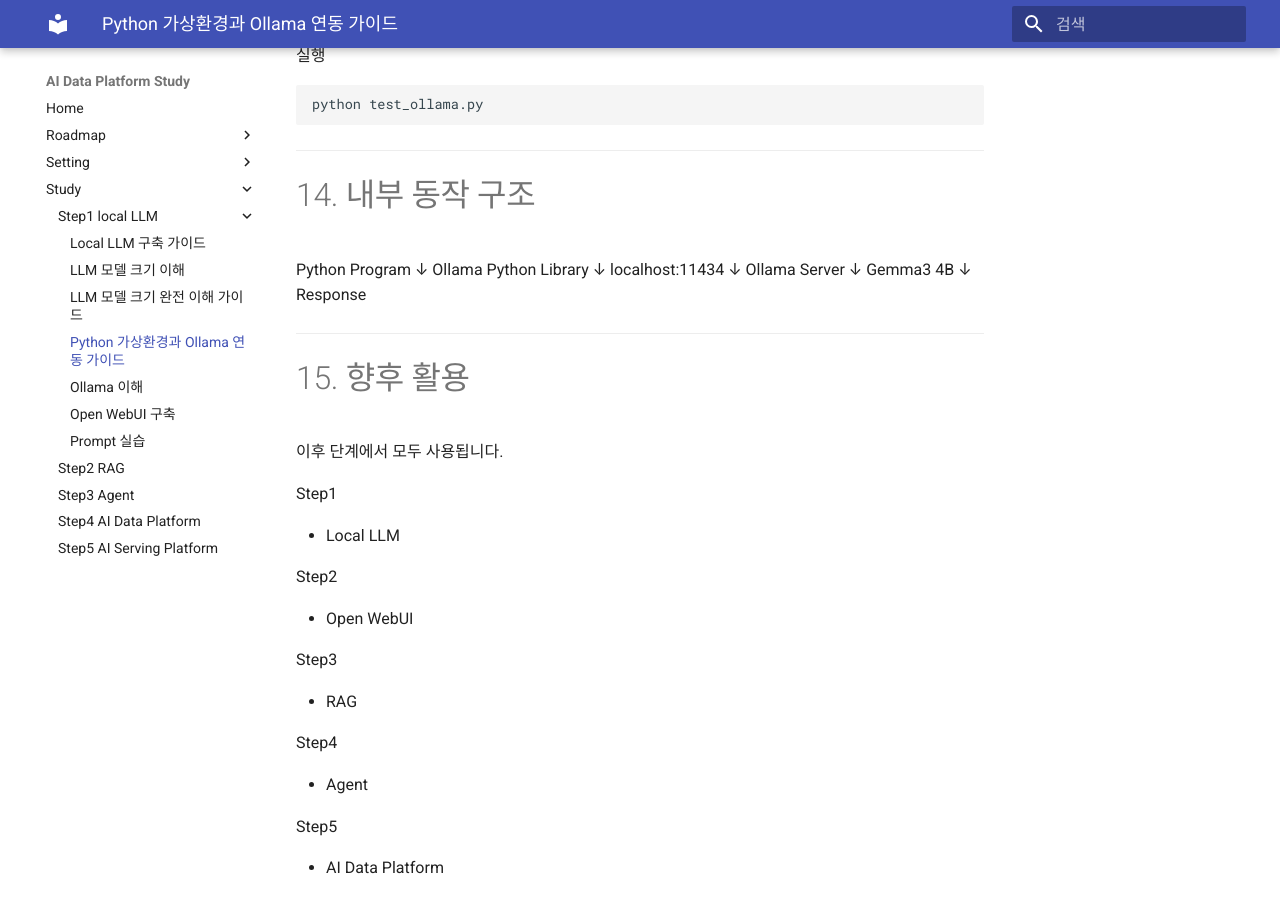
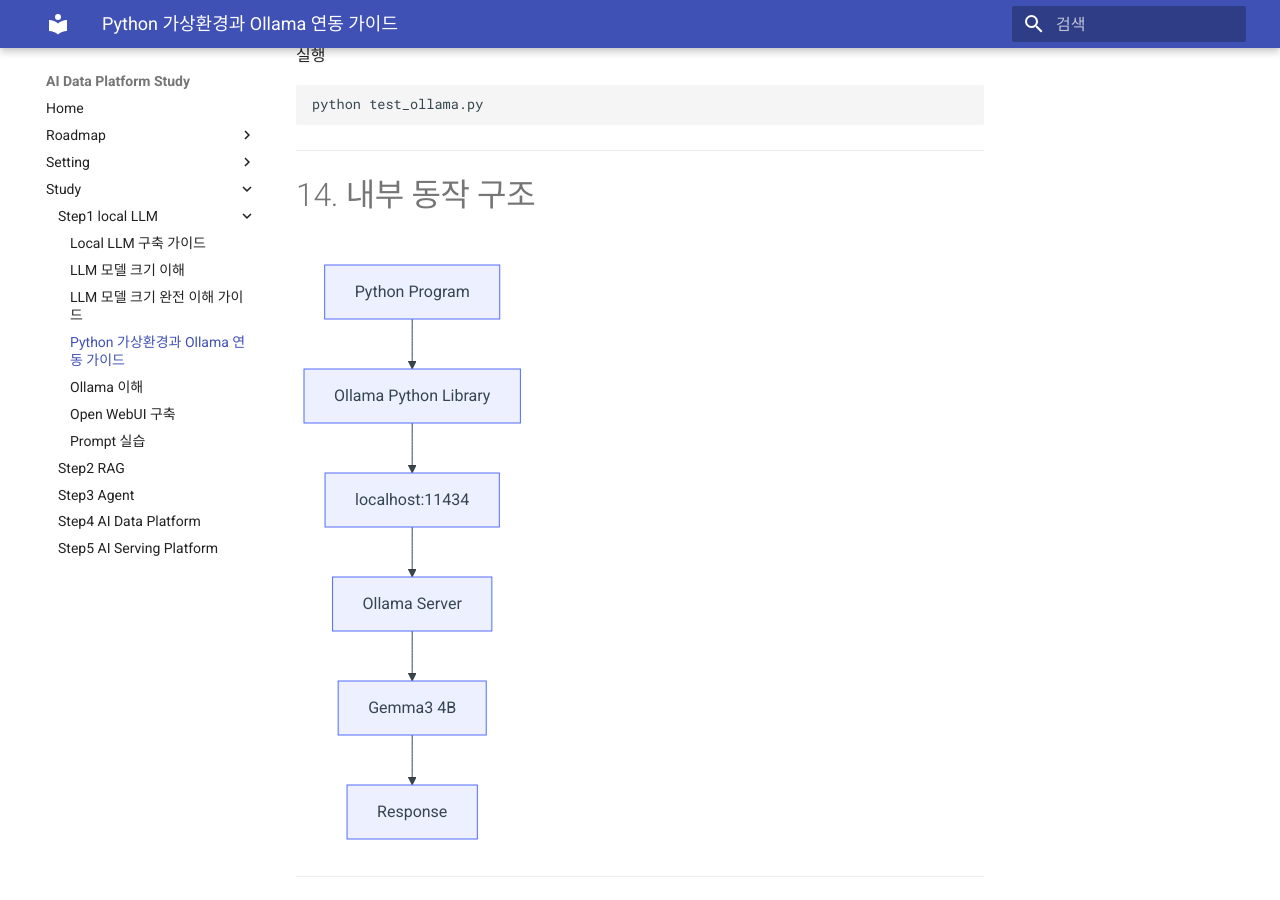
Before and after one commit to Team-AI-Data-Platform/AI-Data-Platform, an MkDocs documentation site: the page built from docs/study/step1/Step1-3_Python_Virtual_Environment_and_Ollama_Guide.md, in a window 1280 px wide and 900 px high, scrolled down 8176 px. Built offline with MkDocs 1.6.1 and Material for MkDocs 9.7.7, drawn with Linux system fonts in a browser that asks for light colours; some of the changed lines change nothing that is shown.

Commit message:
python 가이드 수정

````diff
--- a/docs/study/step1/Step1-3_Python_Virtual_Environment_and_Ollama_Guide.md
+++ b/docs/study/step1/Step1-3_Python_Virtual_Environment_and_Ollama_Guide.md
@@ -417,17 +417,23 @@ python test_ollama.py
 
 # 14. 내부 동작 구조
 
-Python Program
-↓
-Ollama Python Library
-↓
-localhost:11434
-↓
-Ollama Server
-↓
-Gemma3 4B
-↓
-Response
+```mermaid
+
+flowchart TD
+
+A[Python Program]
+
+--> B[Ollama Python Library]
+
+B --> C[localhost:11434]
+
+C --> D[Ollama Server]
+
+D --> E[Gemma3 4B]
+
+E --> F[Response]
+
+```
 
 ---
 
````
